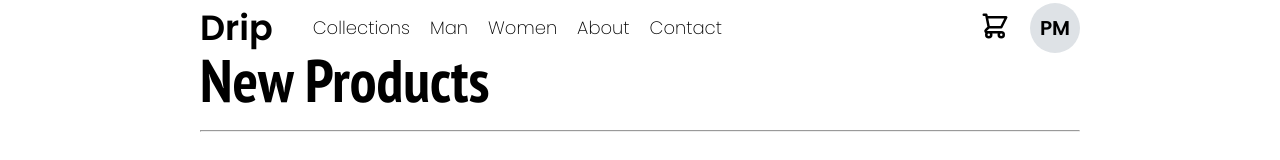
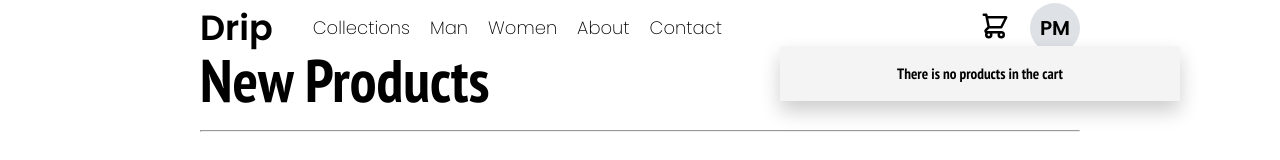
Before and after one commit to PaulMirve/svelte-demo, a Svelte app: page / in a window 1280 px wide. Both pictures are taken after a click on the icon 995 px from the left and 25 px from the top of the page. Shown: the top 160 px of the page. Built offline with nearby package versions, Linux system fonts and the light colour scheme.

Commit message:
added shopping cart floating menu

```diff
--- a/src/components/Button.svelte
+++ b/src/components/Button.svelte
@@ -3,13 +3,18 @@
 
     let className = "";
     export { className as class };
+    export let fullWidth: boolean = false;
+    export let size: "small" | "default" = "default";
 
     const dispatch = createEventDispatcher();
 
     const onClick = () => dispatch("click");
 </script>
 
-<button on:click={onClick} class={`btn ${className}`}>
+<button
+    on:click={onClick}
+    class={`btn ${fullWidth && "fullwidth"} ${size} ${className}`}
+>
     <slot />
 </button>
 
@@ -48,4 +53,8 @@
             box-shadow: 0 1rem 2rem rgba($color-primary, 0.4);
         }
     }
+
+    .small {
+        height: 5rem;
+    }
 </style>
--- a/src/components/Navbar.svelte
+++ b/src/components/Navbar.svelte
@@ -3,6 +3,9 @@
     import { shoppingCart } from "../store/store";
     import Avatar from "./Avatar.svelte";
     import ShoppingCart from "./Icon/ShoppingCart.svelte";
+    import ShoppingCartComponent from "./ShoppingCart.svelte";
+
+    let isMenuOpen = false;
 </script>
 
 <Router primary={false}>
@@ -19,13 +22,17 @@
             <a href="/" class="link">Contact</a>
         </div>
         <span class="actions">
-            <div class="cart-wrapper">
+            <div class="cart-wrapper" on:click={() => (isMenuOpen = true)}>
                 <ShoppingCart />
                 {#if $shoppingCart.length > 0}
                     <div class="badge">
                         {$shoppingCart.length}
                     </div>
                 {/if}
+                <ShoppingCartComponent
+                    open={isMenuOpen}
+                    onClose={() => (isMenuOpen = false)}
+                />
             </div>
 
             <Avatar name="Paul Miranda" />
--- /dev/null
+++ b/src/components/ShoppingCart.svelte
@@ -0,0 +1,93 @@
+<script lang="ts">
+    import { shoppingCart } from "../store/store";
+    import Button from "./Button.svelte";
+
+    export let onClose: () => void;
+    export let open: boolean;
+
+    const clickOutside = (node) => {
+        const handleClick = (event) => {
+            if (!node.contains(event.target)) {
+                node.dispatchEvent(new CustomEvent("outclick"));
+            }
+        };
+
+        document.addEventListener("click", handleClick, true);
+
+        return {
+            destroy() {
+                document.removeEventListener("click", handleClick, true);
+            },
+        };
+    };
+</script>
+
+{#if open}
+    <div use:clickOutside on:outclick={onClose} class="menu">
+        {#if $shoppingCart.length > 0}
+            <h1 class="title">Cart</h1>
+            <hr />
+            {#each $shoppingCart as cartEl}
+                <div class="product">
+                    <img
+                        class="image"
+                        src={cartEl.product.image}
+                        alt={cartEl.product.name}
+                    />
+                    <span>
+                        <h5 class="name">{cartEl.product.name}</h5>
+                        <h5 class="price">
+                            {cartEl.product.price} x {cartEl.count} = ${cartEl
+                                .product.price * cartEl.count}.00
+                        </h5>
+                    </span>
+                </div>
+            {/each}
+            <Button size="small" class="mt-md" fullWidth>Checkout</Button>
+        {:else}
+            <h1 class="tac">There is no products in the cart</h1>
+        {/if}
+    </div>
+{/if}
+
+<style lang="scss">
+    @use "../sass/abstract/variables" as *;
+
+    .title {
+        font-size: 2.8rem;
+        margin-bottom: 1rem;
+    }
+
+    hr {
+        margin-bottom: 1rem;
+    }
+
+    .menu {
+        position: absolute;
+        background-color: $color-bone;
+        width: 40rem;
+        transform: translateX(-50%);
+        padding: 2em;
+        box-shadow: 0 1rem 2rem rgba(0, 0, 0, 0.2);
+    }
+
+    .product {
+        display: flex;
+        align-items: center;
+        gap: 2rem;
+    }
+
+    .name {
+        font-size: 2.6rem;
+    }
+
+    .price {
+        font-size: 1.8rem;
+        font-weight: 700;
+    }
+
+    .image {
+        width: 10rem;
+        aspect-ratio: 1;
+    }
+</style>
```
